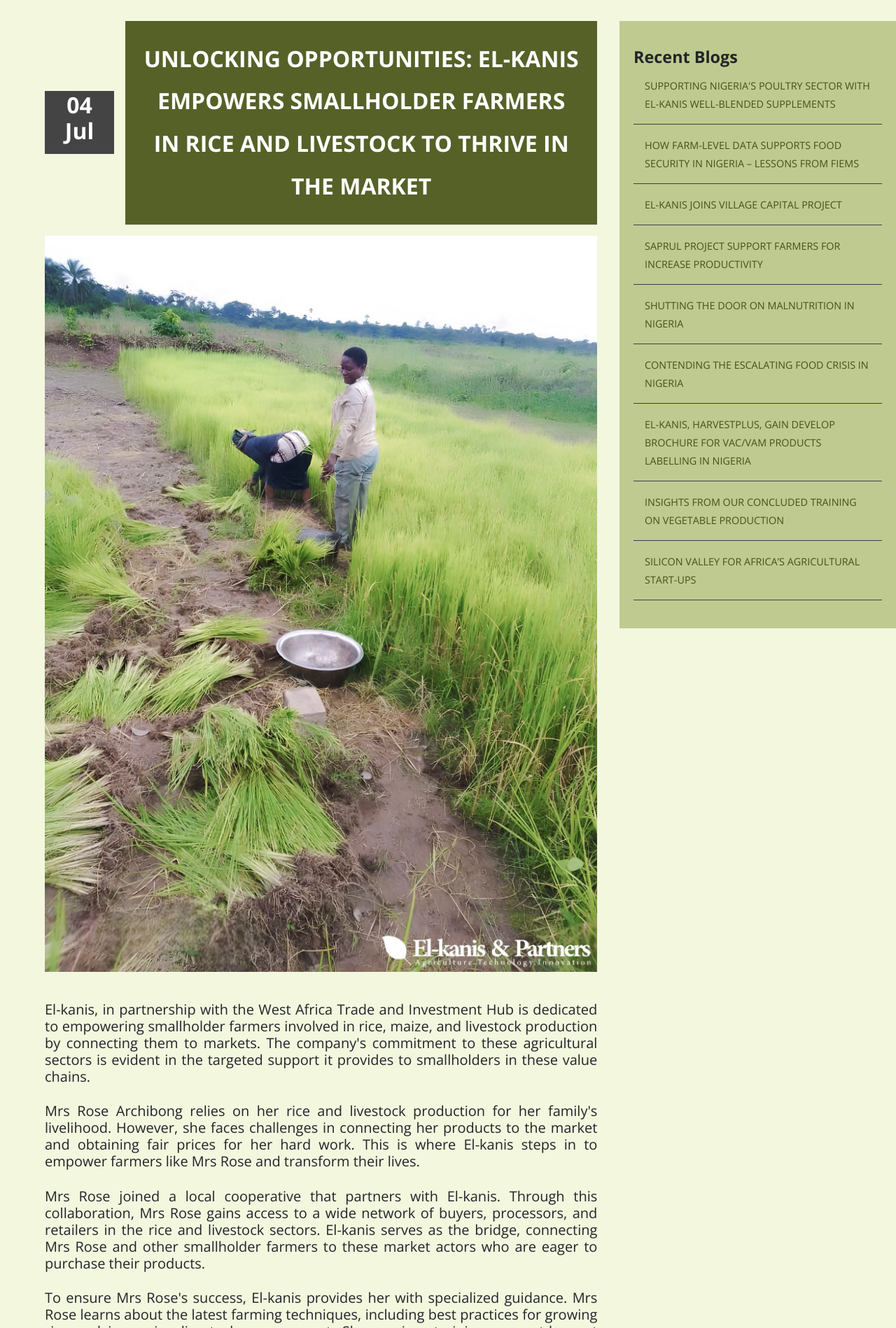
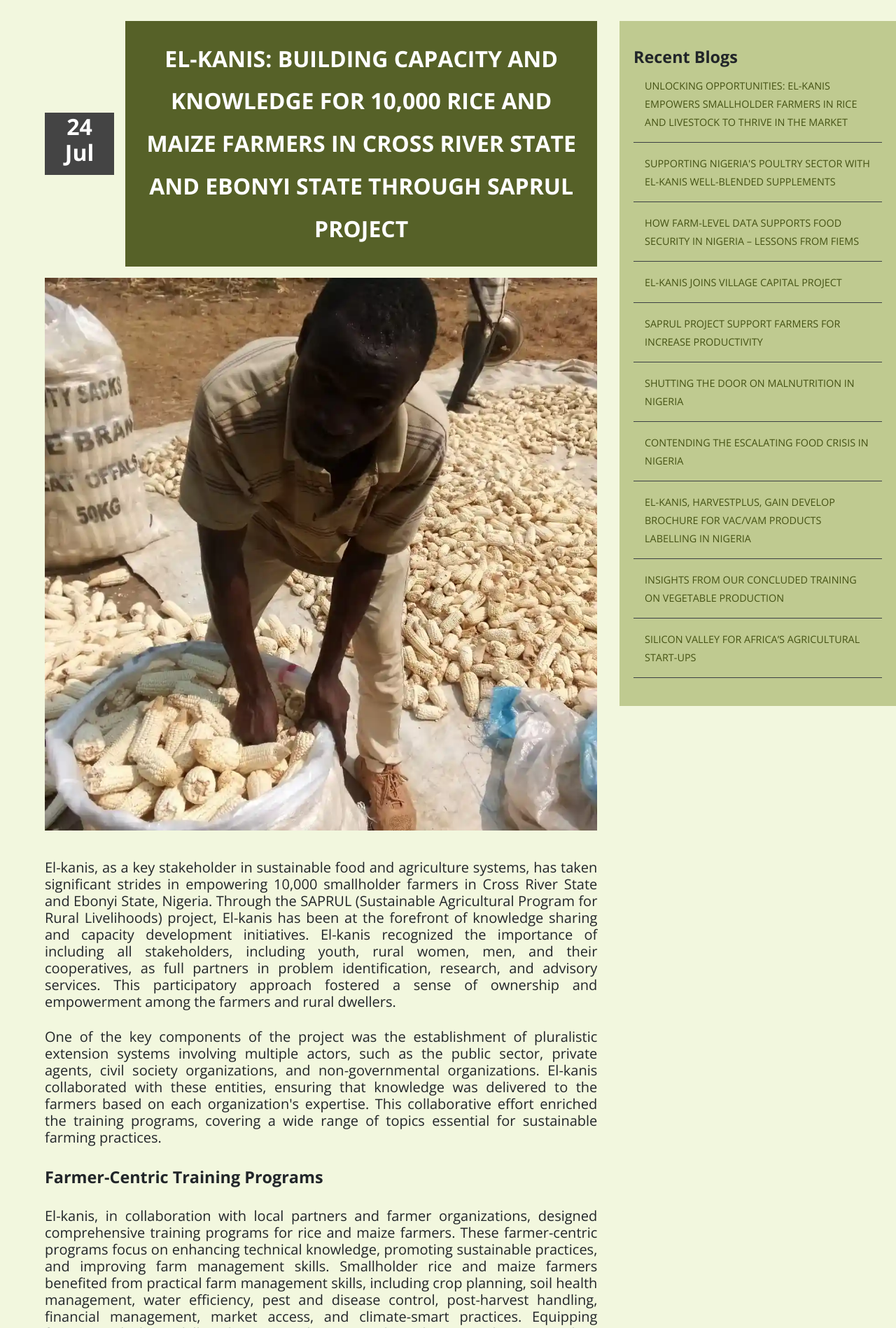
Before and after one commit to AbayomiOlaoye/elkanis_official_website, a React (Create React App) app: page /blogs in a window 1280 px wide. Shown: the part 642-2540 px from the top of the page at 70% size. Built offline with nearby package versions, Linux system fonts and the light colour scheme.

Commit message:
Add new blog content

```diff
--- a/src/storage/blog.js
+++ b/src/storage/blog.js
@@ -8,10 +8,33 @@
 import veg from '../assets/blogs/veg.webp';
 import rose from '../assets/blogs/elkanis-4.webp';
 import silicon from '../assets/blogs/silicon.webp';
+import maize from '../assets/blogs/loading_maize.webp';
 
 const blogData = [
   {
     id: 1,
+    day: '24',
+    month: 'Jul',
+    year: '2023',
+    title: 'El-kanis: Building Capacity and Knowledge for 10,000 Rice and Maize Farmers in Cross River State and Ebonyi State through SAPRUL Project',
+    img: maize,
+    content: [
+      'El-kanis, as a key stakeholder in sustainable food and agriculture systems, has taken significant strides in empowering 10,000 smallholder farmers in Cross River State and Ebonyi State, Nigeria. Through the SAPRUL (Sustainable Agricultural Program for Rural Livelihoods) project, El-kanis has been at the forefront of knowledge sharing and capacity development initiatives. El-kanis recognized the importance of including all stakeholders, including youth, rural women, men, and their cooperatives, as full partners in problem identification, research, and advisory services. This participatory approach fostered a sense of ownership and empowerment among the farmers and rural dwellers.',
+      "One of the key components of the project was the establishment of pluralistic extension systems involving multiple actors, such as the public sector, private agents, civil society organizations, and non-governmental organizations. El-kanis collaborated with these entities, ensuring that knowledge was delivered to the farmers based on each organization's expertise. This collaborative effort enriched the training programs, covering a wide range of topics essential for sustainable farming practices.",
+      '<h3>Farmer-Centric Training Programs</h3>',
+      'El-kanis, in collaboration with local partners and farmer organizations, designed comprehensive training programs for rice and maize farmers. These farmer-centric programs focus on enhancing technical knowledge, promoting sustainable practices, and improving farm management skills. Smallholder rice and maize farmers benefited from practical farm management skills, including crop planning, soil health management, water efficiency, pest and disease control, post-harvest handling, financial management, market access, and climate-smart practices. Equipping farmers with these skills enhances productivity, reduces losses, and improves their overall livelihoods. Knowledge of farm mechanization, entrepreneurship, and value addition allows farmers to explore new opportunities and ensure sustainable growth in the agricultural sector.',
+      "Take the case of Chief Damian Egbata, a rice farmer from Ekureku, Cross River State. Through El-kanis' farmer field schools, he learned about innovative practices such as System of Rice Intensification (SRI) and improved water management. System of Rice Intensification (SRI) is a sustainable rice cultivation method that emphasizes transplanting young seedlings, wider spacing, reduced water usage, and organic matter incorporation. SRI offers benefits such as higher yields, water efficiency, reduced input costs, climate resilience, and lower greenhouse gas emissions. This innovative approach promotes sustainable agricultural practices and contributes to food security and environmental protection. Armed with this knowledge, Chief Damian increased his rice yield significantly, witnessing a 30% rise in productivity compared to previous years.",
+      '<h3>Market-Oriented Approach</h3>',
+      'El-kanis recognizes the importance of connecting farmers to modern value chains. The training programs emphasize business-oriented approaches, imparting skills not only in production but also in post-harvest handling, storage, and marketing. By understanding market demands and quality standards, smallholder farmers are better equipped to produce rice and maize that meet market requirements.',
+      "Mrs Grace Uche, a maize farmer from Ebonyi State, underwent training on value chain management. El-kanis helped her establish links with Spertant Processing Mill Nigeria Limited, a livestock feed producer who required high-quality maize. As a result, Grace's maize yield improved, and she now supplies her produce to Spertant processing mills, contributing to the company's value chain while securing a stable market for her produce.",
+      '<h3>Social Inclusiveness and Gender Sensitivity</h3>',
+      'El-kanis places great emphasis on engaging women and youth in the training programs. The company ensures that women farmers actively participate in decision-making and capacity-building initiatives. Moreover, youth are provided with opportunities to explore sustainable socio-economic entrepreneurship in agriculture and related industries.',
+      "Miss Mary Okon, a young farmer from Cross River State, benefited from El-kanis' training on sustainable entrepreneurship. With the company's support, she started a small agribusiness, processing maize into various products. Not only did this create new employment opportunities for other youth in the community, but it also generated a steady supply of raw materials for El-kanis' processing mills.",
+      "El-kanis' commitment to building the capacity and knowledge of 10,000 rice and maize farmers in Cross River State and Ebonyi State through the SAPRUL project has yielded remarkable results. The shift towards farmer-driven, market-oriented approaches has empowered smallholders to thrive in the agricultural sector. Through training programs, farmers have increased their yields, enhanced product quality, and successfully integrated into modern value chains. Furthermore, El-kanis' focus on social inclusiveness has paved the way for women and youth to actively participate in sustainable agricultural practices and entrepreneurship. El-kanis' initiatives have not only transformed the livelihoods of smallholder farmers but have also contributed to the development of greener and more resilient food systems in the region.",
+    ],
+  },
+  {
+    id: 2,
     day: '04',
     month: 'Jul',
     year: '2023',
@@ -31,7 +54,7 @@
     ],
   },
   {
-    id: 2,
+    id: 3,
     day: '03',
     month: 'Mar',
     year: '2023',
@@ -46,7 +69,7 @@
     ],
   },
   {
-    id: 3,
+    id: 4,
     day: '13',
     month: 'Feb',
     year: '2023',
@@ -66,7 +89,7 @@
     ],
   },
   {
-    id: 4,
+    id: 5,
     day: '18',
     month: 'Dec',
     year: '2022',
@@ -84,7 +107,7 @@
     ],
   },
   {
-    id: 5,
+    id: 6,
     day: '16',
     month: 'Nov',
     year: '2022',
@@ -103,7 +126,7 @@
     ],
   },
   {
-    id: 6,
+    id: 7,
     day: '24',
     month: 'May',
     year: '2022',
@@ -132,7 +155,7 @@
     ],
   },
   {
-    id: 7,
+    id: 8,
     day: '03',
     month: 'May',
     year: '2022',
@@ -165,7 +188,7 @@
     ],
   },
   {
-    id: 8,
+    id: 9,
     day: '12',
     month: 'Apr',
     year: '2022',
@@ -194,7 +217,7 @@
     ],
   },
   {
-    id: 9,
+    id: 10,
     day: '03',
     month: 'Apr',
     year: '2022',
@@ -214,7 +237,7 @@
     ],
   },
   {
-    id: 10,
+    id: 11,
     day: '11',
     month: 'Mar',
     year: '2022',
```
Also changed, not shown: src/assets/blogs/loading_maize.webp (added), 1 other file (tests, documents, lock files or other folders).
